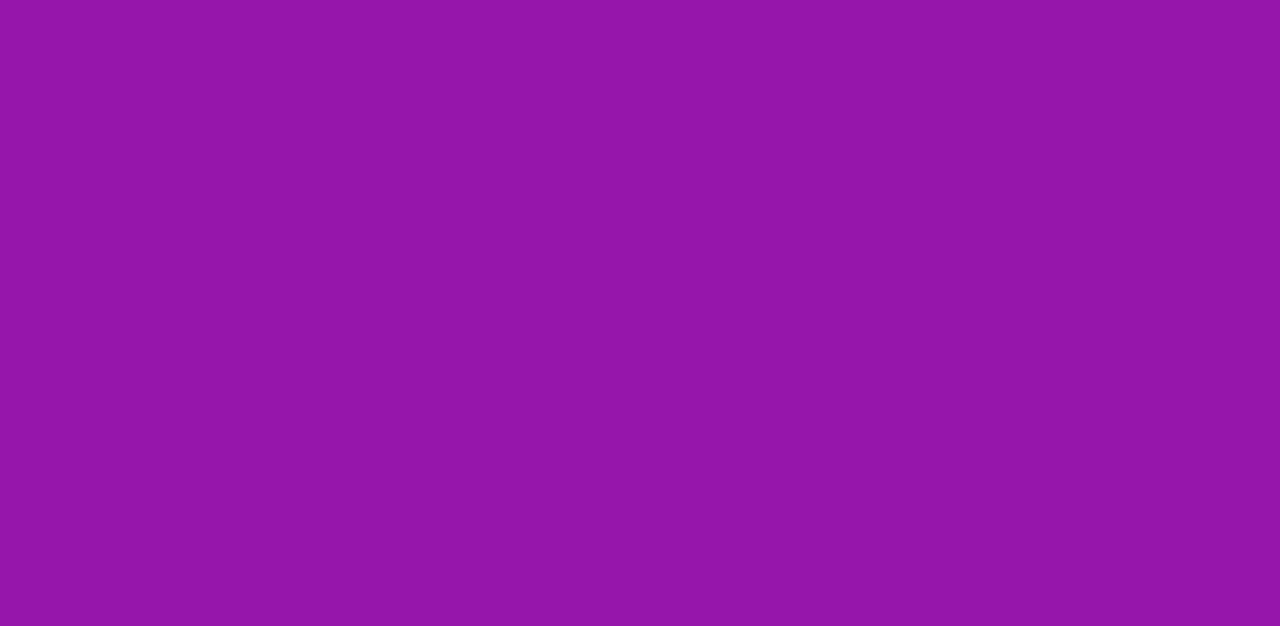
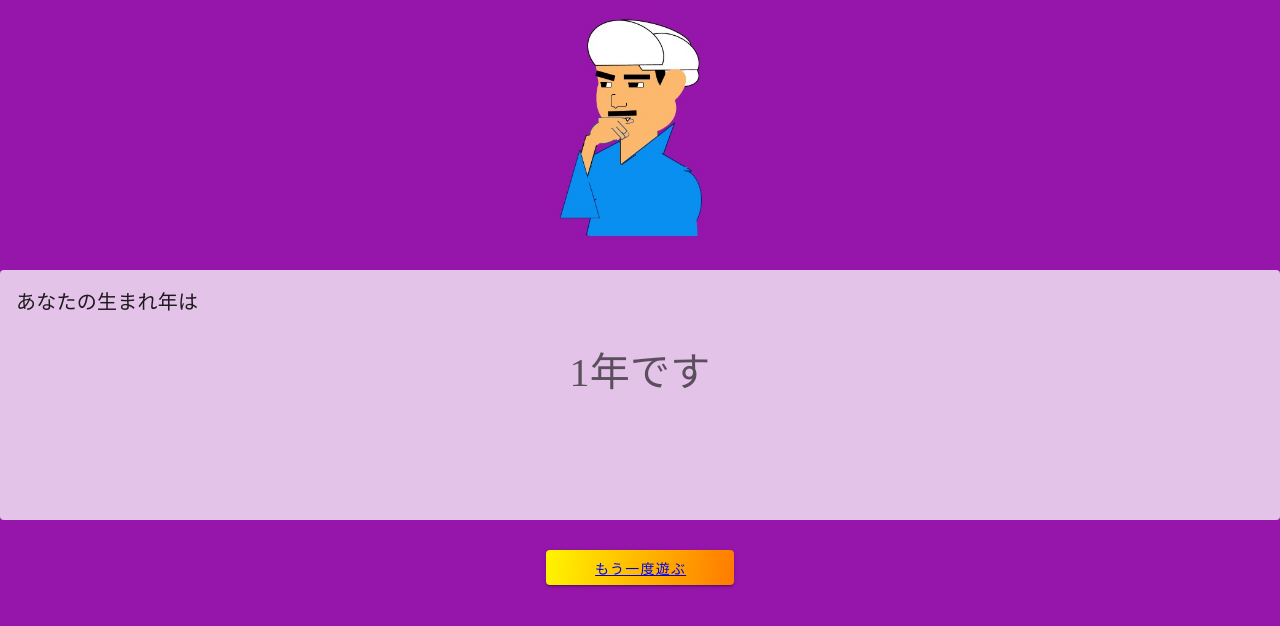
Before and after one commit to jack-app/jackHack2020-C, a Vue app: page /result/1 in a window 1280 px wide. Shown: the top 626 px of the page. Built offline with nearby package versions, Linux system fonts and the light colour scheme.

Commit message:
足掻きました。

```diff
--- a/src/router/index.js
+++ b/src/router/index.js
@@ -18,7 +18,7 @@ Vue.use(VueRouter)
     component: Question
   },
   {
-    path: '/result',
+    path: '/result/:year',
     name: 'Result',
     component: Result,
     props: true
--- a/src/views/Question.vue
+++ b/src/views/Question.vue
@@ -40,12 +40,14 @@ export default{
   },
   methods: {
     checkAnswer(answer) {
-      console.log(this.question)
-      axios.post( 'http://localhost:5000/questions', this.toPostedObject(answer) ).then( resp => {
+      const judge = answer==="Yes"? 1 : 0;
+      console.log(this.questionSentence)
+      axios.get( `http://localhost:5000/answers?question=${this.questionSentence}&answer=${judge}`).then( resp => {
         if ( resp.data.continue ) {
           this.$router.go({path: this.$router.currentRoute.path, force: true});
         } else {
-          this.$router.push({ path: `/result`, params: {result: resp.data.result} })
+          console.log(resp.data.result);
+          this.$router.push({ path: `/result${resp.data.result[0]}`})
         }
       } )
     },
--- a/src/views/Result.vue
+++ b/src/views/Result.vue
@@ -3,7 +3,7 @@
     <v-img :src="jackinatorImage"  max-height="250" max-width="180" contain class="jackImage"></v-img>
     <v-card flat class="answer" min-height="250px" max-height="320px">
       <v-card-title>あなたの生まれ年は</v-card-title>
-      <v-card-text class="result">{{ result }}年です</v-card-text>
+      <v-card-text class="result">{{ this.$route.params.year }}年です</v-card-text>
     </v-card>
     <div class="again">
       <v-btn width="188px" height="35px" class="againBtn"><router-link to="/">もう一度遊ぶ</router-link></v-btn>
@@ -14,9 +14,6 @@
 import JackinatorImage from '../assets/jackinator.png';
 
 export default{
-  props:{
-    result: Number
-  },
   data(){
     return{
       jackinatorImage: JackinatorImage
```
Also changed, not shown: 1 other file (tests, documents, lock files or other folders).
